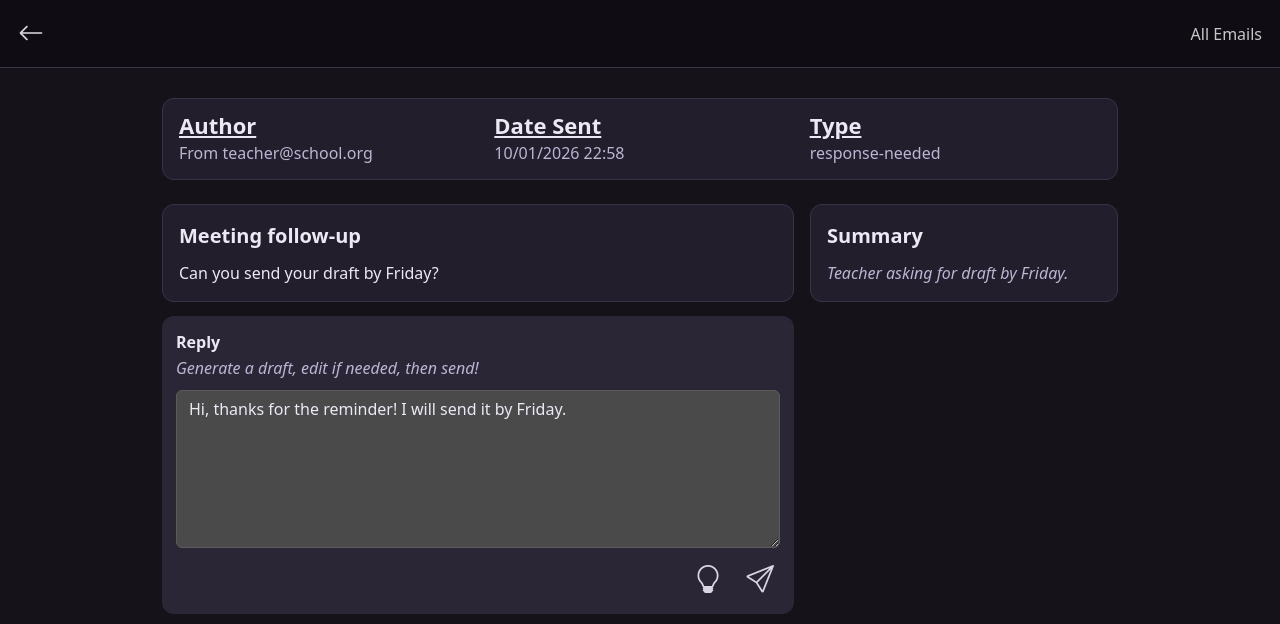
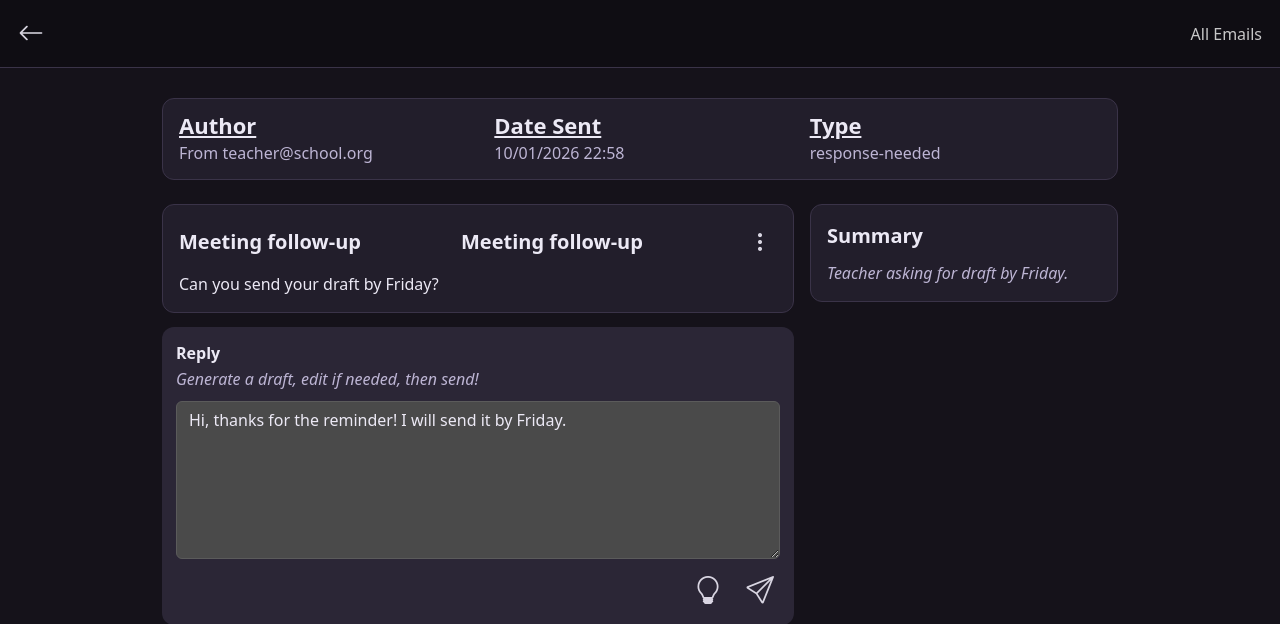
Before and after one commit to CoderinoAndy/2025f_project, a Flask app: page /email/1 in a window 1280 px wide. Shown: the top 624 px of the page. Run offline with Flask 3, Linux system fonts and the light colour scheme.

Commit message:
remade the three dot menu

```diff
--- a/2025f_project/app/templates/email.html
+++ b/2025f_project/app/templates/email.html
@@ -189,6 +189,18 @@
           <div class="panel-card">
             <div class="panel-header">
               <div class="panel-title">{{ email.title }}</div>
+              <div class="panel-title">{{ email.title }}</div>
+            <div class="dropdown">
+              <button
+                class="dots-btn"
+                type="button"
+                data-bs-toggle="dropdown"
+                aria-expanded="false"
+                aria-label="Email actions"
+              >
+                <i class="bi bi-three-dots-vertical"></i>
+              </button>
+
               <ul class="dropdown-menu dropdown-menu-end">
                 {% set current_type = email.type %}
 
@@ -207,6 +219,7 @@
                   {% endif %}
                 {% endfor %}
               </ul>
+            </div>
             </div>
             <div class="message-content">{{ email.body }}</div>
           </div>
```
